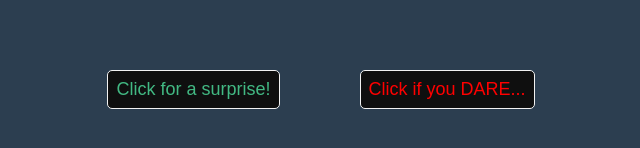
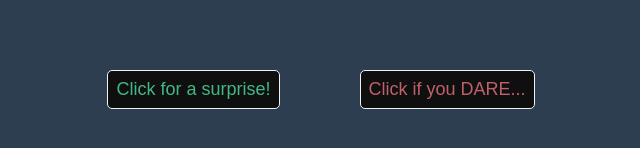
Before and after one commit to AnAlgorithm/hello-vue, a Vue app: page / in a window 1280 px wide. Shown: the part 366-514 px from the top of the page, without its empty margins (319-959 px from the left). Built offline with nearby package versions, Linux system fonts and the light colour scheme.

Commit message:
update red to nord11

```diff
--- a/src/components/HelloWorld.vue
+++ b/src/components/HelloWorld.vue
@@ -59,7 +59,7 @@ button {
 }
 
 #red {
-  color: #ff0000;
+  color: #bf616a; /*Nord11 - Aurora*/
 }
 
 </style>
```
